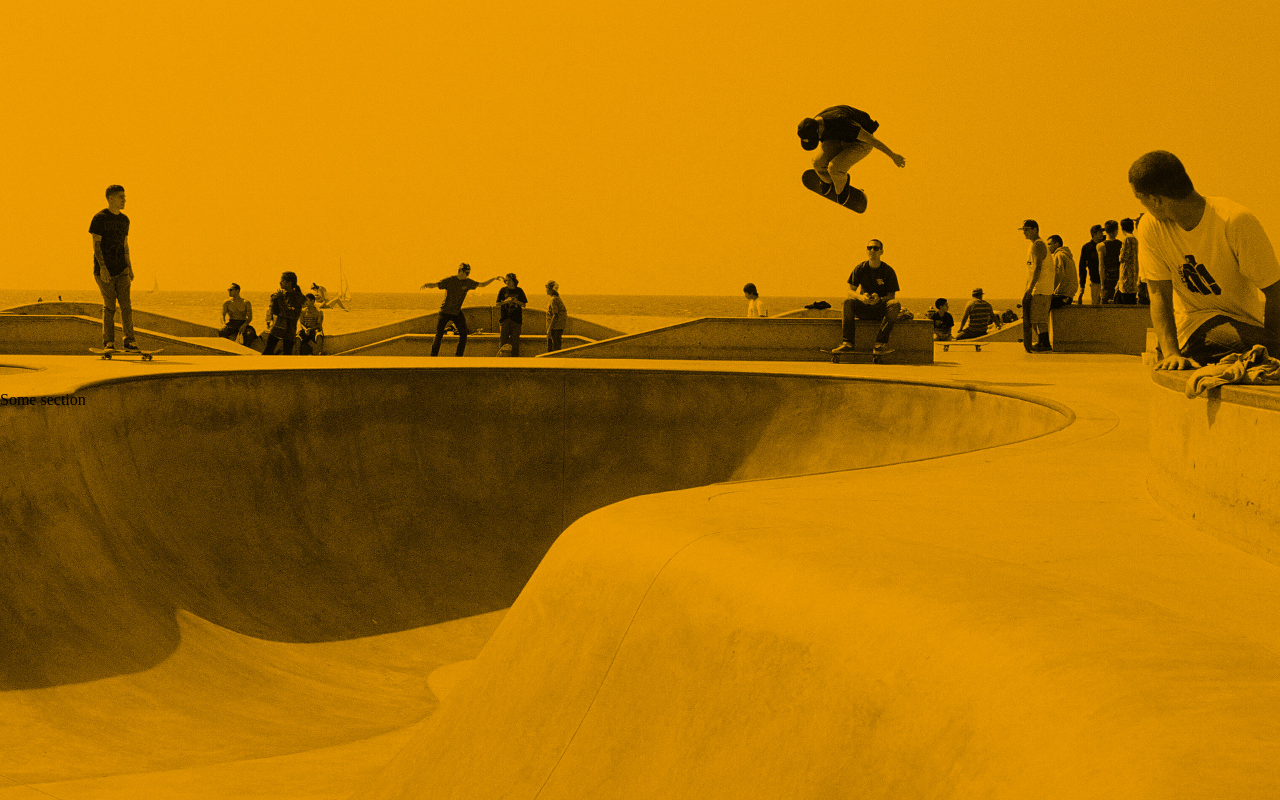
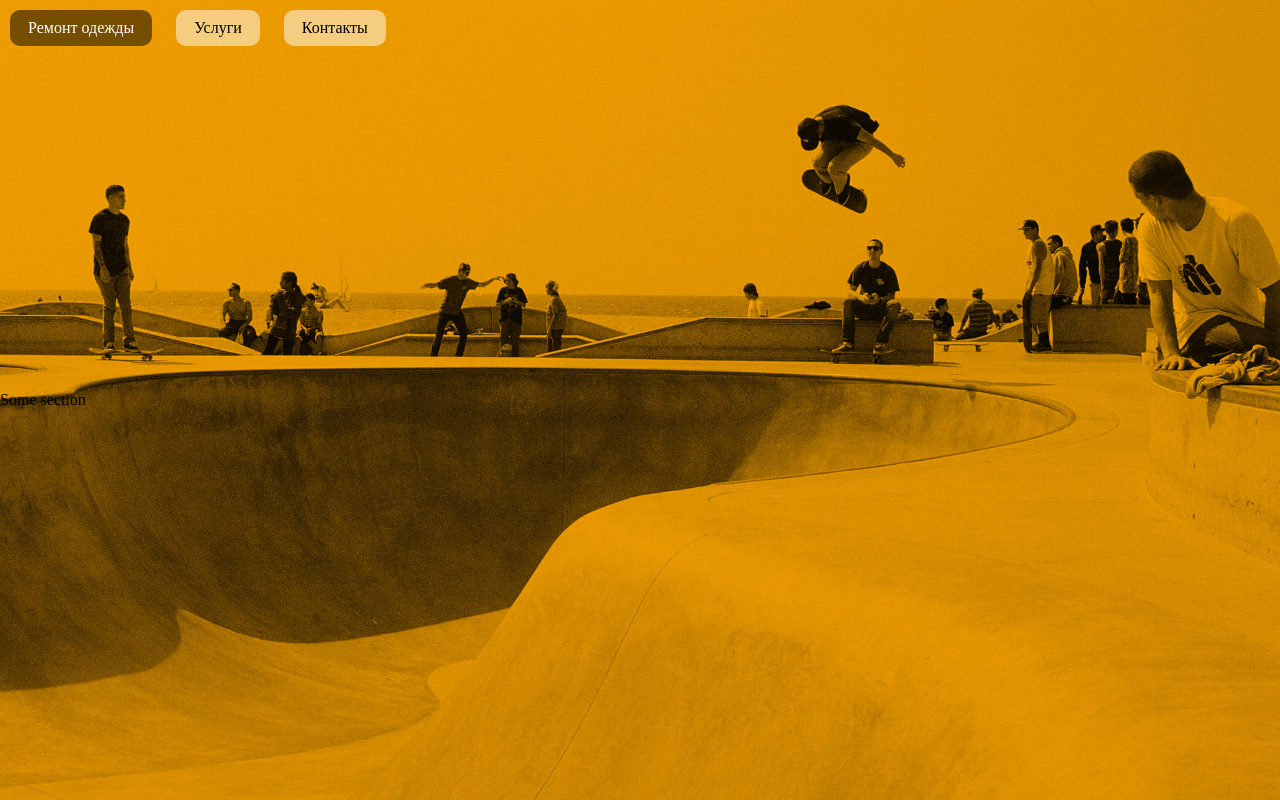
Before and after one commit to 5ere2hik/5ere2hik.github.io, a plain HTML site: page index.html in a window 1280 px wide. Drawn offline with nearby package versions, Linux system fonts and the light colour scheme.

Commit message:
menu and anchors added

```diff
--- a/index.html
+++ b/index.html
@@ -44,19 +44,30 @@
         <h1>Move. Rest. Recover. Move.</h1>
       </div>
     </div> -->
+
+	<ul id="menu">
+    <li data-menuanchor="home" class="active"><a href="#home">Ремонт одежды</a></li>
+    <li data-menuanchor="service"><a href="#service">Услуги</a></li>
+    <li data-menuanchor="contacts"><a href="#contacts">Контакты</a></li>
+	</ul>
+
+
     <div id="fullpage">
-    <div class="section home">Some section</div>
-    <div class="section service">Some section
+    <div class="section home-page" data-anchors="home">Some section</div>
+    <div class="section service-page"  data-anchors="service">Some section
 		<div class="slide"> Slide 1 </div>
 		<div class="slide"> Slide 2 </div>
 		<div class="slide"> Slide 3 </div>
 	</div>
-    <div class="section contacts">Some section</div>
+    <div class="section contacts-page"  data-anchors="contacts">Some section</div>
     </div>
 
 	<script>
 		$(document).ready(function() {
-		$('#fullpage').fullpage();
+		$('#fullpage').fullpage({
+			anchors:['home', 'service', 'contacts'],
+			menu: '#menu'
+		});
 		});
 	</script>
 
--- a/styles/style.css
+++ b/styles/style.css
@@ -1,4 +1,46 @@
-.home{
+#menu li {
+	display:inline-block;
+	margin: 10px;
+	color: #000;
+	background:#fff;
+	background: rgba(255,255,255, 0.5);
+	-webkit-border-radius: 10px;
+			border-radius: 10px;
+}
+#menu li.active{
+	background:#666;
+	background: rgba(0,0,0, 0.5);
+	color: #fff;
+}
+#menu li a{
+	text-decoration:none;
+	color: #000;
+}
+#menu li.active a:hover{
+	color: #000;
+}
+#menu li:hover{
+	background: rgba(255,255,255, 0.8);
+}
+#menu li a,
+#menu li.active a{
+	padding: 9px 18px;
+	display:block;
+}
+#menu li.active a{
+	color: #fff;
+}
+#menu{
+	position:fixed;
+	top:0;
+	left:0;
+	height: 40px;
+	z-index: 70;
+	width: 100%;
+	padding: 0;
+	margin:0;
+}
+.home-page{
 	/* background-color: red; */
 	background: url("../resourses/bg.jpg") no-repeat center center;
   /*background-color:	green;*/
@@ -7,7 +49,7 @@
 }
 
 
-.service{
+.service-page{
 	/* background-color: red; */
 	background: url("../resourses/feature.jpg") no-repeat center center;
   /*background-color:	green;*/
```
